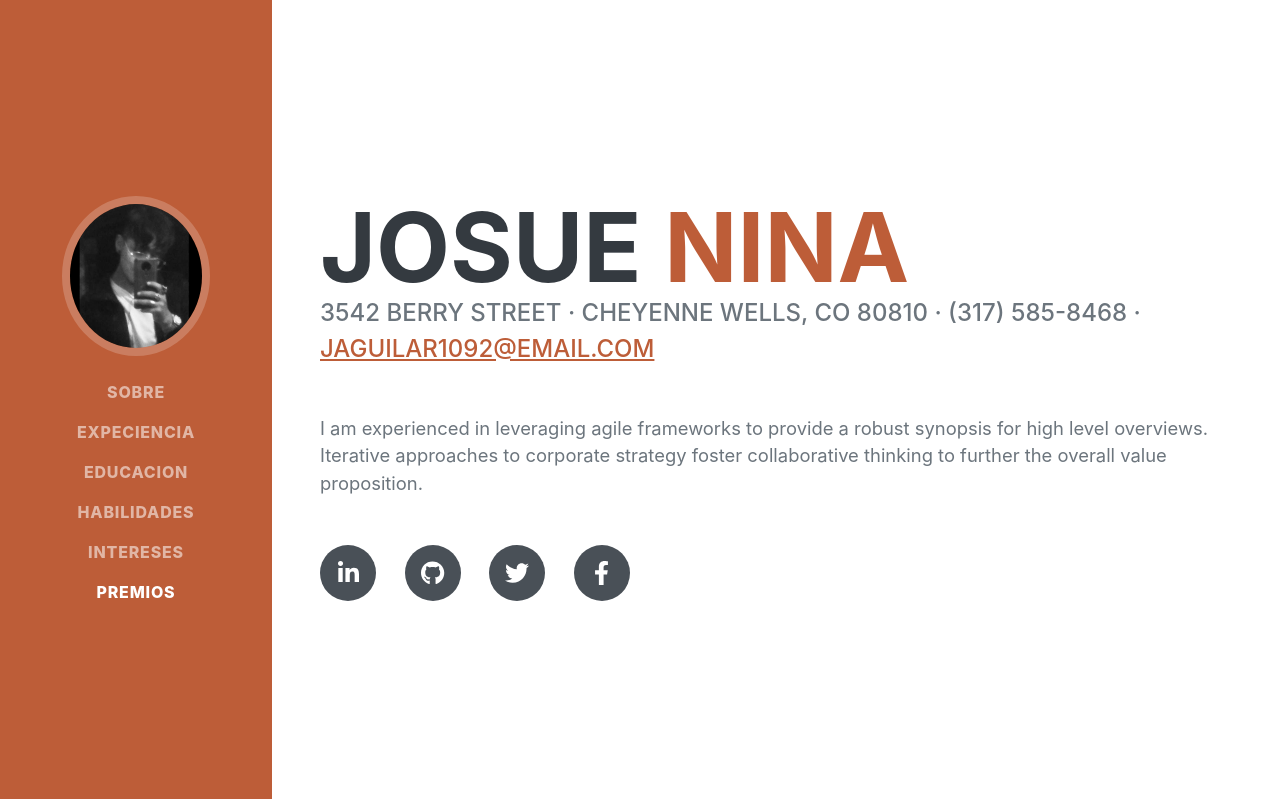
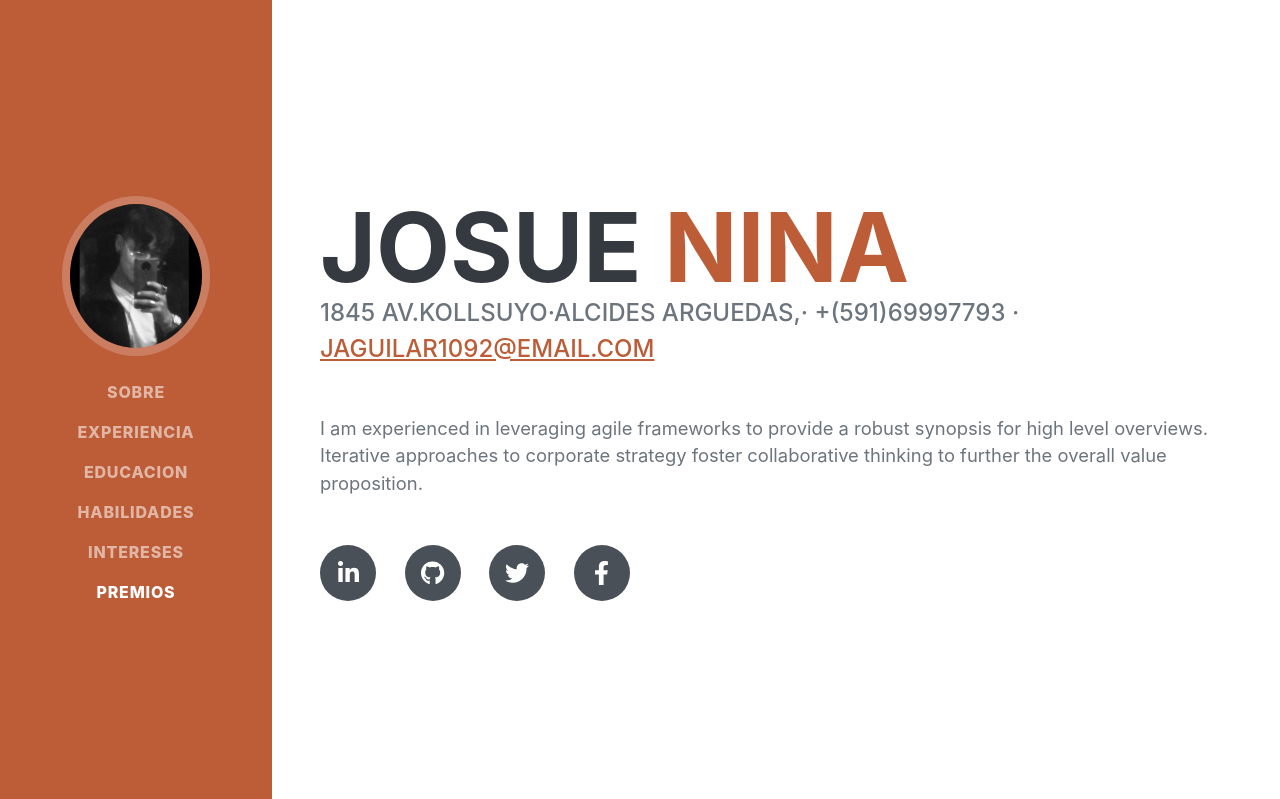
Before and after one commit to JOS9939862/portafolioPersonal, a Django app: page / in a window 1280 px wide. Shown: the top 799 px of the page. Run offline with Django 5.2, Linux system fonts and the light colour scheme; some libraries are stand-ins or nearby versions; some web fonts are replaced.

Commit message:
cambios en descripcion de datos personales

```diff
--- a/templates/index.html
+++ b/templates/index.html
@@ -27,7 +27,7 @@
             <div class="collapse navbar-collapse" id="navbarResponsive">
                 <ul class="navbar-nav">
                     <li class="nav-item"><a class="nav-link js-scroll-trigger" href="#about">sobre</a></li>
-                    <li class="nav-item"><a class="nav-link js-scroll-trigger" href="#experience">expeciencia</a></li>
+                    <li class="nav-item"><a class="nav-link js-scroll-trigger" href="#experience">experiencia</a></li>
                     <li class="nav-item"><a class="nav-link js-scroll-trigger" href="#education">educacion</a></li>
                     <li class="nav-item"><a class="nav-link js-scroll-trigger" href="#skills">habilidades</a></li>
                     <li class="nav-item"><a class="nav-link js-scroll-trigger" href="#interests">intereses</a></li>
@@ -45,7 +45,7 @@
                         <span class="text-primary">NINA</span>
                     </h1>
                     <div class="subheading mb-5">
-                        3542 Berry Street · Cheyenne Wells, CO 80810 · (317) 585-8468 ·
+                        1845 AV.KOLLSUYO·ALCIDES ARGUEDAS,· +(591)69997793 ·
                         <a href="mailto:name@email.com">jaguilar1092@email.com</a>
                     </div>
                     <p class="lead mb-5">I am experienced in leveraging agile frameworks to provide a robust synopsis for high level overviews. Iterative approaches to corporate strategy foster collaborative thinking to further the overall value proposition.</p>
```
